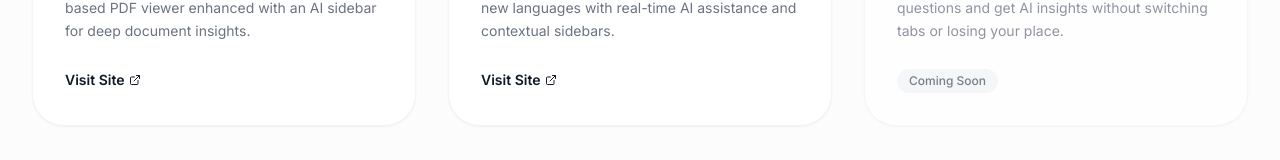
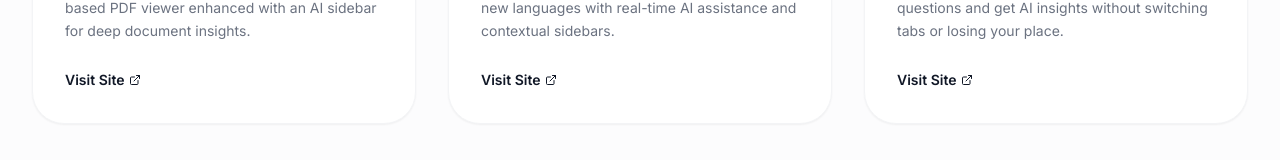
Before and after one commit to libraire/bytegush, a Next.js app: page / in a window 1280 px wide. Shown: the part 745-905 px from the top of the page. Built offline with nearby package versions, Linux system fonts and the light colour scheme; no server answers.

Commit message:
Update focus AI href

```diff
--- a/app/page.tsx
+++ b/app/page.tsx
@@ -54,10 +54,9 @@ const featuredProducts = [
     name: 'Focus AI',
     description: 'Uninterrupted intelligence for Gemini. Ask questions and get AI insights without switching tabs or losing your place.',
     icon: Puzzle,
-    href: '#',
     color: 'bg-gray-400',
     shadow: 'shadow-gray-200',
-    isComingSoon: true,
+    href: 'https://chromewebstore.google.com/detail/focus-ai-enhancing-your-g/pfpneagkphfohdecjjcpkgjgmdkbhbea'
   },
 ]
 
```
